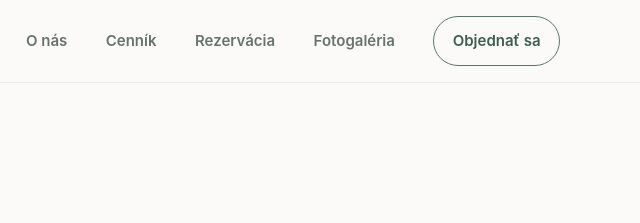
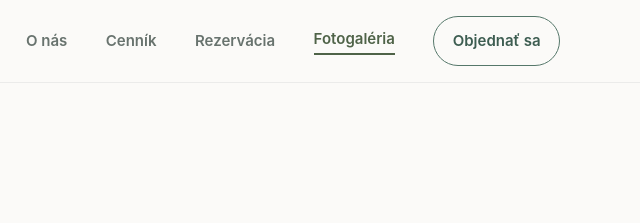
Before and after one commit to pallova9/kozmetick-sal-n, a plain HTML site: page fotogaleria.html in a window 1280 px wide. Shown: the top 223 px of the page, 640-1280 px from the left. Drawn offline with Linux system fonts and the light colour scheme.

Commit message:
Highlight Fotogaléria link as active

```diff
--- a/fotogaleria.html
+++ b/fotogaleria.html
@@ -20,7 +20,7 @@
           <a href="o-nas.html">O nás</a>
           <a href="cennik.html">Cenník</a>
           <a href="rezervacia.html">Rezervácia</a>
-          <a href="fotogaleria.html">Fotogaléria</a>
+          <a class="active" href="fotogaleria.html">Fotogaléria</a>
           <a class="nav-cta" href="rezervacia.html">Objednať sa</a>
         </nav>
       </div>
```
